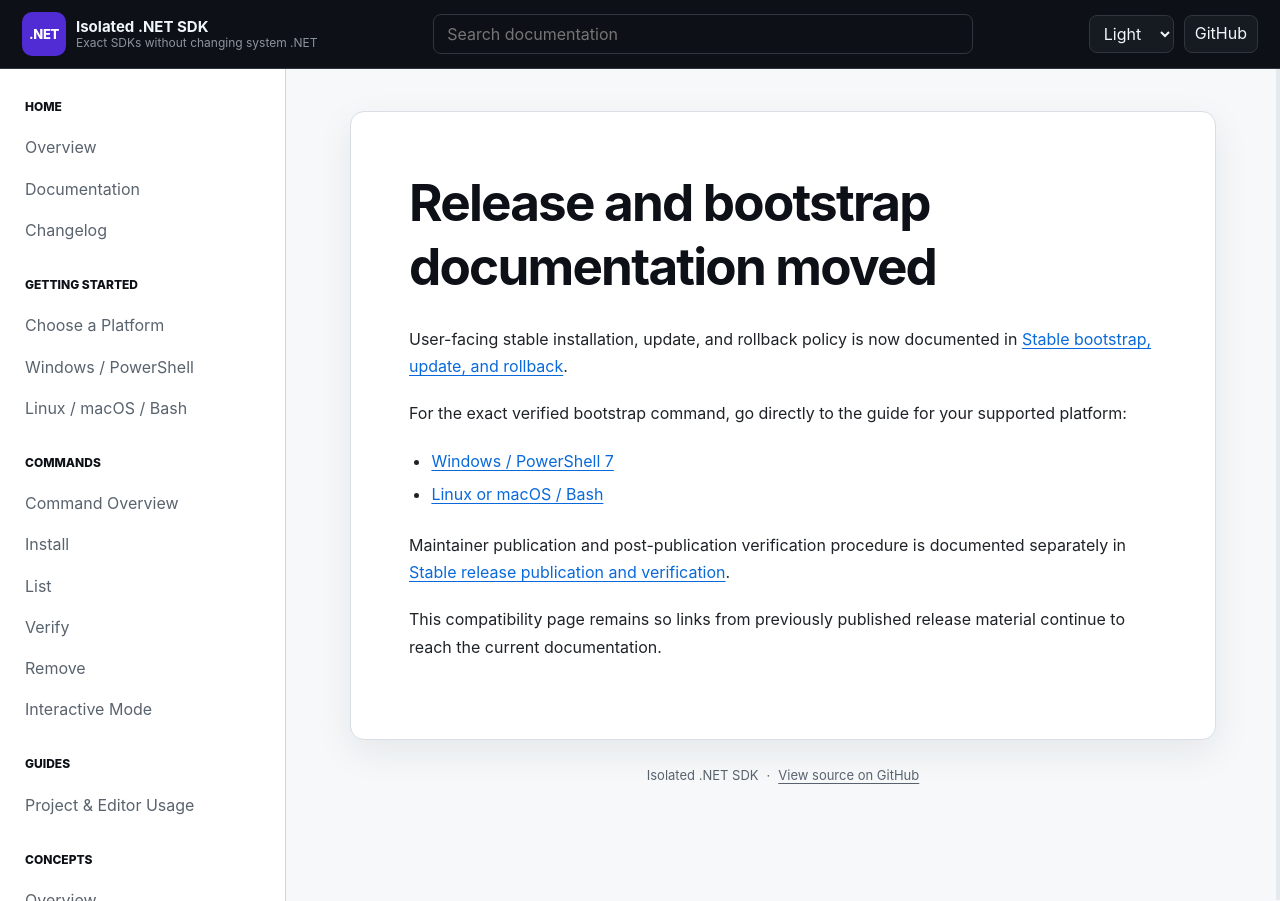
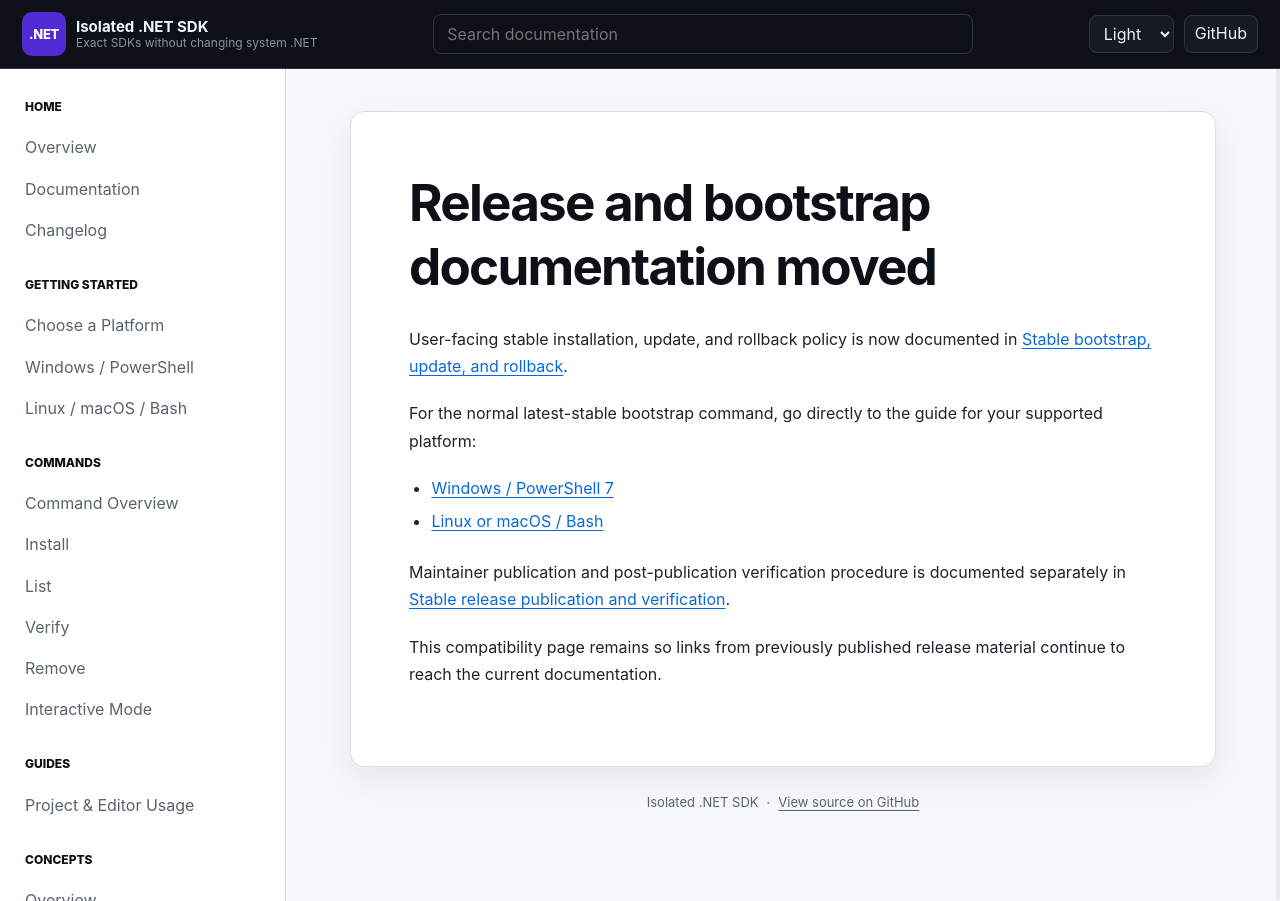
Before and after one commit to infoconex/isolated-dotnet-sdk, a Jekyll site: the page built from docs/release-bootstrap.md, in a window 1280 px wide. Built offline with Jekyll 4.4.1, drawn with Linux system fonts in a browser that asks for light colours; our own code applies the rules of GitHub Pages for plain Markdown files.

Commit message:
fix: tighten latest stable bootstrap validation
Refs #113

```diff
--- a/docs/release-bootstrap.md
+++ b/docs/release-bootstrap.md
@@ -2,10 +2,10 @@
 
 User-facing stable installation, update, and rollback policy is now documented in [Stable bootstrap, update, and rollback](releases/stable-bootstrap.md).
 
-For the exact verified bootstrap command, go directly to the guide for your supported platform:
+For the normal latest-stable bootstrap command, go directly to the guide for your supported platform:
 
-- [Windows / PowerShell 7](getting-started/windows-powershell.md#install-the-stable-tool)
-- [Linux or macOS / Bash](getting-started/linux-macos-bash.md#install-the-stable-tool)
+- [Windows / PowerShell 7](getting-started/windows-powershell.md#install-or-update-the-stable-tool)
+- [Linux or macOS / Bash](getting-started/linux-macos-bash.md#install-or-update-the-stable-tool)
 
 Maintainer publication and post-publication verification procedure is documented separately in [Stable release publication and verification](maintainers/releases/release-process.md).
 
```
Also changed, not shown: 1 other file.
